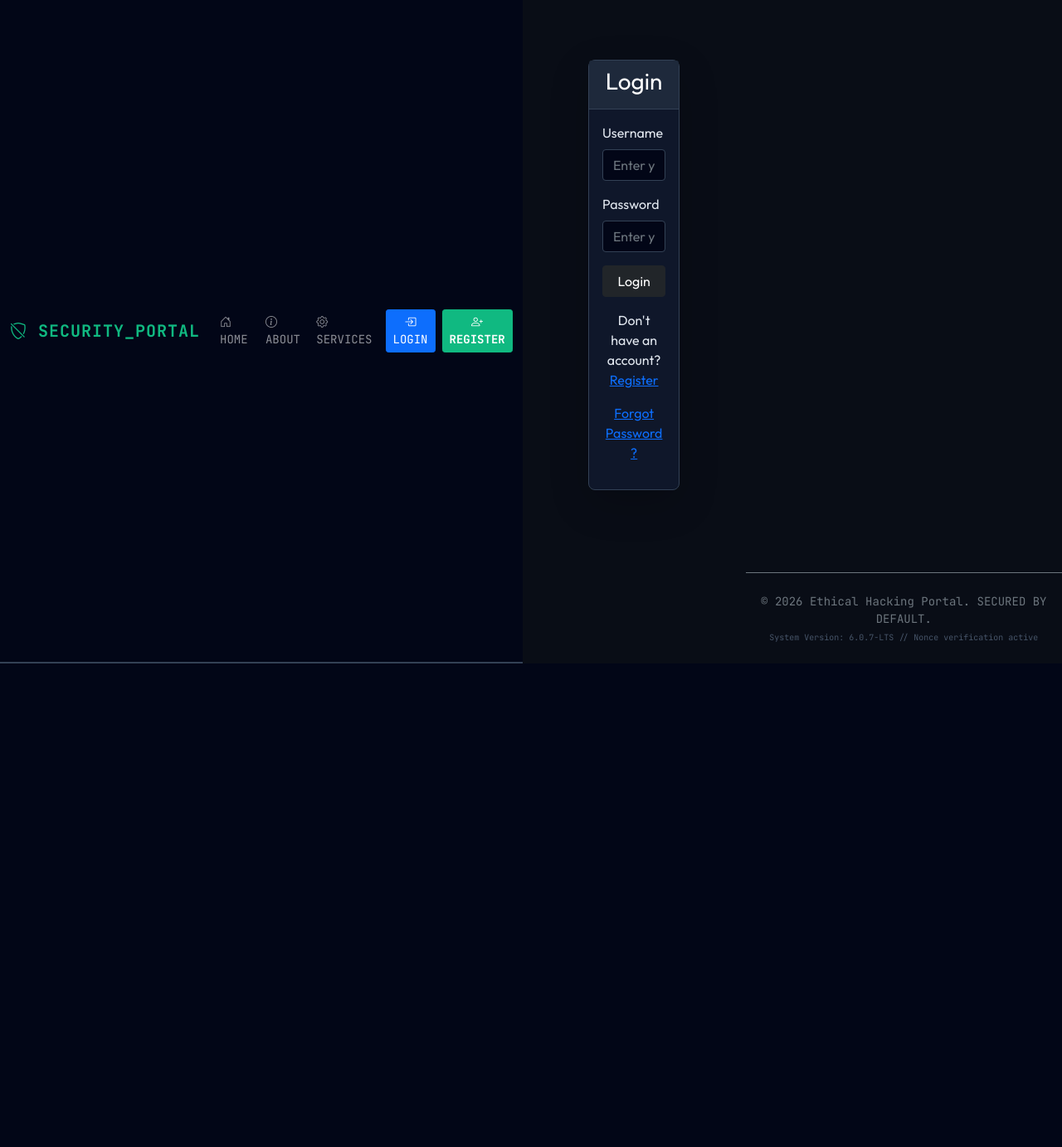
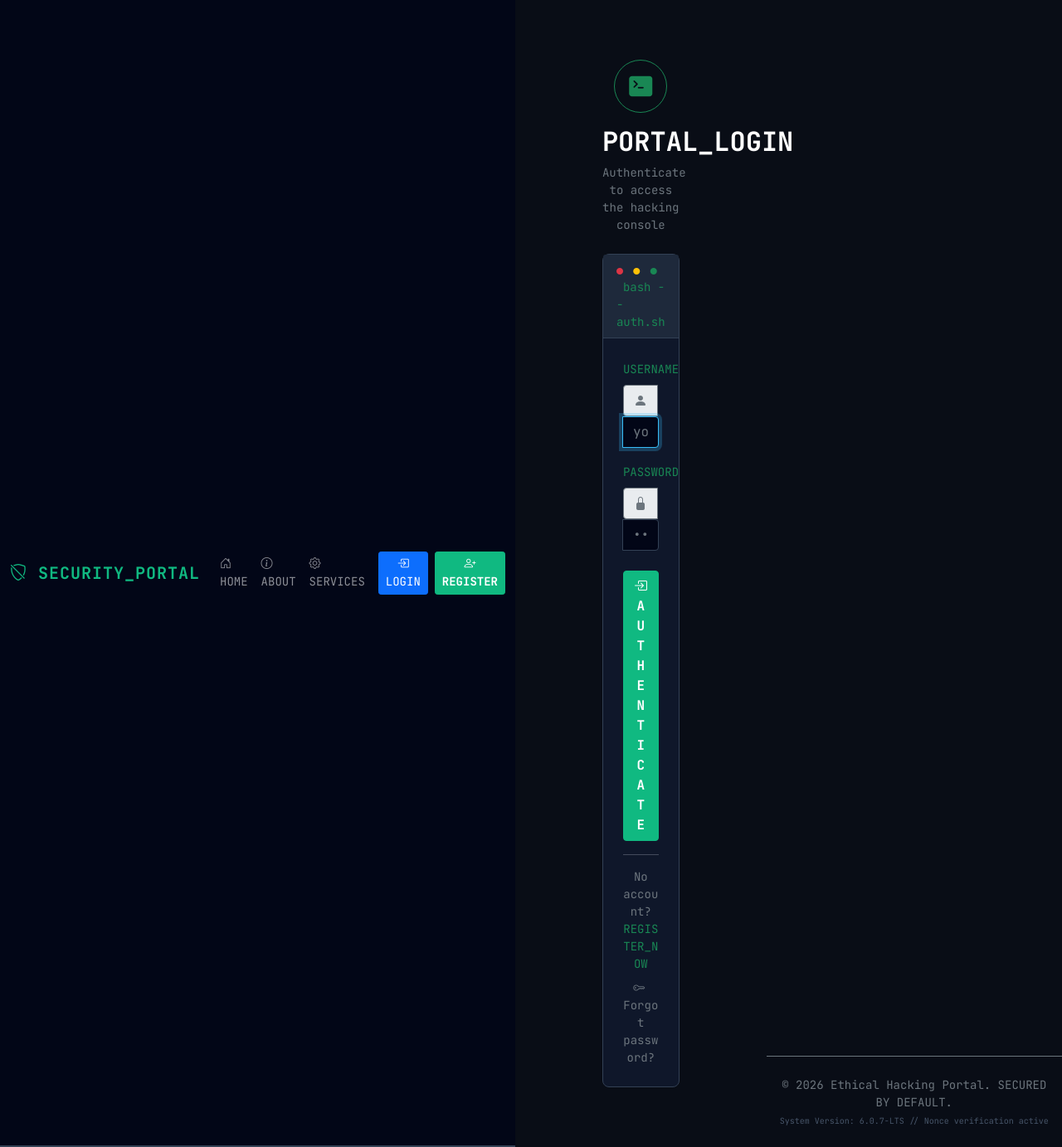
Before and after one commit to Sadique721/ethical-hacking-portal, a Django app: template templates/login.html in a window 1280 px wide. Shown: the whole page at 83% size. Before the commit the page ends 800 px from the top, so only its background shows below. Run offline with Django 5.2, Linux system fonts and the light colour scheme; the template is opened without the code that fills it, so the values that code supplies are empty; some libraries are stand-ins or nearby versions.

Commit message:
fix: admin lockout, login UI, contact form, all pages verified
- Disable django-axes in dev (AXES_ENABLED=False in dev.py) — permanently
  prevents IP lockout during local browser testing
- Rewrite login.html with proper dark terminal theme (removes Agrotech branding)
- Fix contact.html form action from hardcoded '/contact' to Django url tag
- Recreate superuser: sadique721 / Sadique@123 (active, staff, superuser)
- All 14 routes confirmed HTTP 200: /, about/, services/, contact/,
  login/, register/, ctf/, ctf/challenges/, ctf/leaderboard/,
  utils/cve/, utils/headers/, api/v1/docs/, writeups/, admin/

```diff
--- a/config/settings/dev.py
+++ b/config/settings/dev.py
@@ -7,3 +7,6 @@ DEBUG = True
 SECURE_SSL_REDIRECT = False
 SESSION_COOKIE_SECURE = False
 CSRF_COOKIE_SECURE = False
+
+# Disable axes brute-force lockout in development (re-enable in prod)
+AXES_ENABLED = False
--- a/templates/contact.html
+++ b/templates/contact.html
@@ -10,7 +10,7 @@
 </div>
   <h1 style="text-align: center;">Contact Us</h1>
 <div class="container py-4">
-<form method="post" action="/contact">
+<form method="post" action="{% url 'contact' %}">
 {% csrf_token %}
   <div class="mb-3">
     <label for="email" class="form-label">Email address</label>
--- a/templates/login.html
+++ b/templates/login.html
@@ -1,41 +1,85 @@
 {% extends "base.html" %}
 
-{% block title %} Login | Agrotech {% endblock title %}
+{% block title %}Login{% endblock %}
 
 {% block body %}
-<div class="container mt-5">
-    <div class="row justify-content-center">
-        <div class="col-md-6">
-            <div class="card shadow-lg">
-                <div class="card-header bg-dark text-white text-center">
-                    <h3>Login</h3>
+<div class="container min-vh-100 d-flex align-items-center justify-content-center py-5">
+    <div class="col-12 col-md-5 col-lg-4">
+
+        <!-- Header -->
+        <div class="text-center mb-4">
+            <div class="d-inline-flex align-items-center justify-content-center bg-black border border-success rounded-circle mb-3" style="width:64px;height:64px;">
+                <i class="bi bi-terminal-fill text-success fs-3"></i>
             </div>
-                <div class="card-body">
+            <h2 class="text-white fw-bold font-monospace">PORTAL_LOGIN</h2>
+            <p class="text-secondary font-monospace small">Authenticate to access the hacking console</p>
+        </div>
+
+        <!-- Card -->
+        <div class="card bg-dark border-secondary">
+            <div class="card-header bg-black border-secondary py-2 font-monospace text-success small">
+                <i class="bi bi-circle-fill text-danger me-1" style="font-size:8px;"></i>
+                <i class="bi bi-circle-fill text-warning me-1" style="font-size:8px;"></i>
+                <i class="bi bi-circle-fill text-success me-1" style="font-size:8px;"></i>
+                <span class="ms-2">bash -- auth.sh</span>
+            </div>
+            <div class="card-body p-4">
+
                 {% if messages %}
                     {% for message in messages %}
-                            <div class="alert alert-{{ message.tags }}">{{ message }}</div>
+                        <div class="alert alert-{{ message.tags }} border-0 font-monospace small py-2" role="alert">
+                            <i class="bi bi-exclamation-triangle-fill me-1"></i> {{ message }}
+                        </div>
                     {% endfor %}
                 {% endif %}
 
-                    <form method="POST">
+                <form method="POST" action="{% url 'login' %}">
                     {% csrf_token %}
+
                     <div class="mb-3">
-                            <label for="username" class="form-label">Username</label>
-                            <input type="text" name="username" id="username" class="form-control" placeholder="Enter your username" required>
-                        </div>
-                        <div class="mb-3">
-                            <label for="password" class="form-label">Password</label>
-                            <input type="password" name="password" id="password" class="form-control" placeholder="Enter your password" required>
-                        </div>
-                        <button type="submit" class="btn btn-dark w-100">Login</button>
-                    </form>
-                    <div class="text-center mt-3">
-                        <p>Don't have an account? <a href="{% url 'register' %}">Register</a></p>
-                        <p><a href="{% url 'password_reset' %}">Forgot Password?</a></p>
+                        <label for="username" class="form-label text-success font-monospace small">USERNAME</label>
+                        <div class="input-group">
+                            <span class="input-group-text bg-black border-secondary text-secondary">
+                                <i class="bi bi-person-fill"></i>
+                            </span>
+                            <input type="text" name="username" id="username"
+                                   class="form-control bg-black text-white border-secondary font-monospace"
+                                   placeholder="your_username" required autofocus>
                         </div>
                     </div>
+
+                    <div class="mb-4">
+                        <label for="password" class="form-label text-success font-monospace small">PASSWORD</label>
+                        <div class="input-group">
+                            <span class="input-group-text bg-black border-secondary text-secondary">
+                                <i class="bi bi-lock-fill"></i>
+                            </span>
+                            <input type="password" name="password" id="password"
+                                   class="form-control bg-black text-white border-secondary font-monospace"
+                                   placeholder="••••••••" required>
                         </div>
                     </div>
+
+                    <button type="submit" class="btn btn-success w-100 font-monospace fw-bold">
+                        <i class="bi bi-box-arrow-in-right me-2"></i>AUTHENTICATE
+                    </button>
+                </form>
+
+                <hr class="border-secondary my-3">
+
+                <div class="text-center font-monospace small text-secondary">
+                    <span>No account? </span>
+                    <a href="{% url 'register' %}" class="text-success text-decoration-none">REGISTER_NOW</a>
+                </div>
+                <div class="text-center font-monospace small mt-2">
+                    <a href="{% url 'password_reset' %}" class="text-secondary text-decoration-none">
+                        <i class="bi bi-key me-1"></i>Forgot password?
+                    </a>
+                </div>
+
+            </div>
+        </div>
+
     </div>
 </div>
 {% endblock body %}
```
Also changed, not shown: db.sqlite3. Lines whose indentation alone changed are shown as unchanged.
